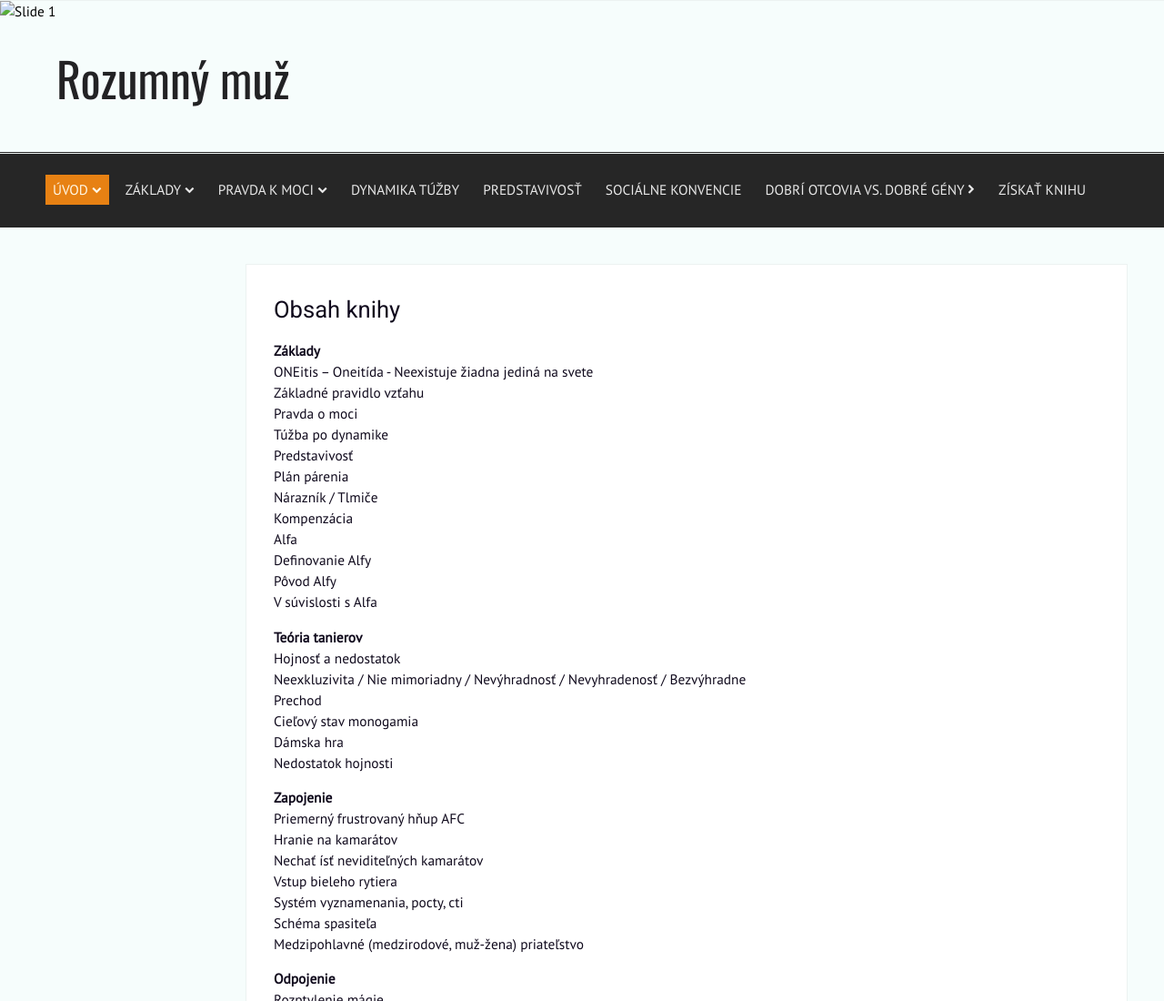
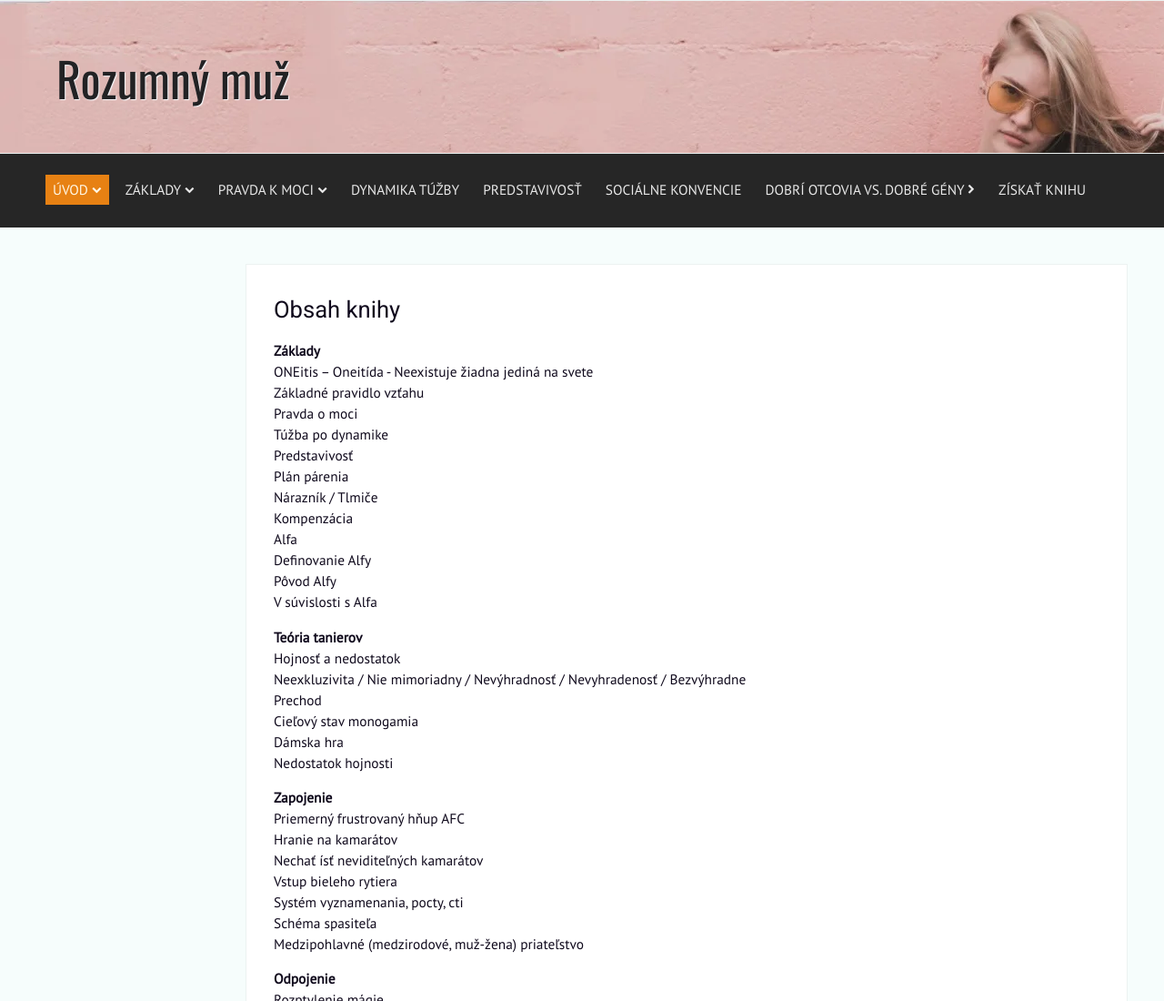
Before and after one commit to ferimys/rozumnymuz, a plain HTML site: page uvod/obsah-knihy.html in a window 1280 px wide. Shown: the top 1100 px of the page at 91% size. Drawn offline with nearby package versions, Linux system fonts and the light colour scheme; no server answers.

Commit message:
Update obsah-knihy.html

```diff
--- a/uvod/obsah-knihy.html
+++ b/uvod/obsah-knihy.html
@@ -102,7 +102,7 @@ var FloxSettings = {};
                             <li>
                                                                                     <div>
                                                         <picture>
-                                                                <img src="slider/001_e.webp" alt="Slide 1">
+                                                                <img src="../slider/001_e.webp" alt="Slide 1">
                             </picture>
                                                     </div>
                                                         </li>
```
